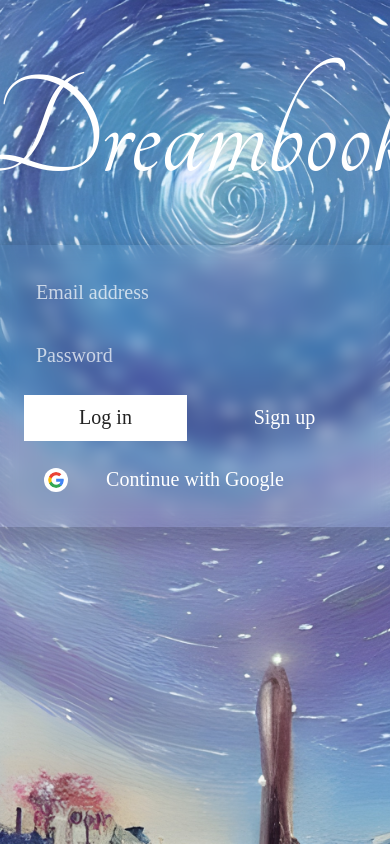
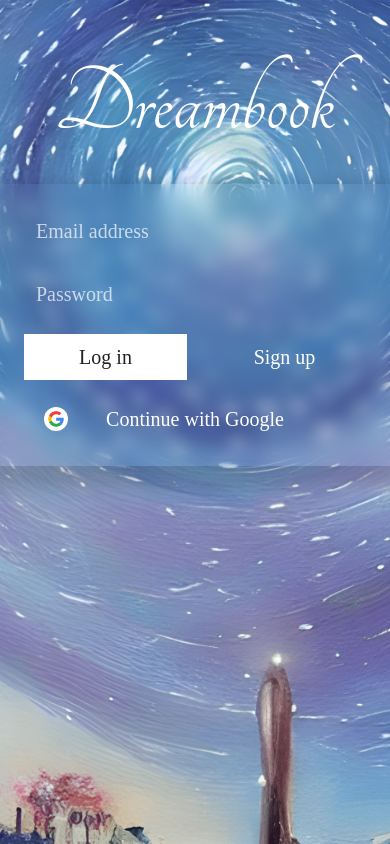
Before and after one commit to danowensdev/DreamBook, a React (Vite) app in the folder frontend/: page / in a window 390 px wide. Built offline with nearby package versions, Linux system fonts and the light colour scheme; no server answers; a web font is replaced by a local one.

Commit message:
Use responsive text width for header

```diff
--- a/frontend/src/components/LogoHeader/LogoHeader.tsx
+++ b/frontend/src/components/LogoHeader/LogoHeader.tsx
@@ -7,6 +7,9 @@
   font-family: "Tangerine", cursive;
   color: ${theme.main};
   margin: 24px;
+  @media (max-width: 600px) {
+    font-size: 25vw;
+  }
 `;
 
 export const LogoHeader = () => <Header>Dreambook</Header>;
```
